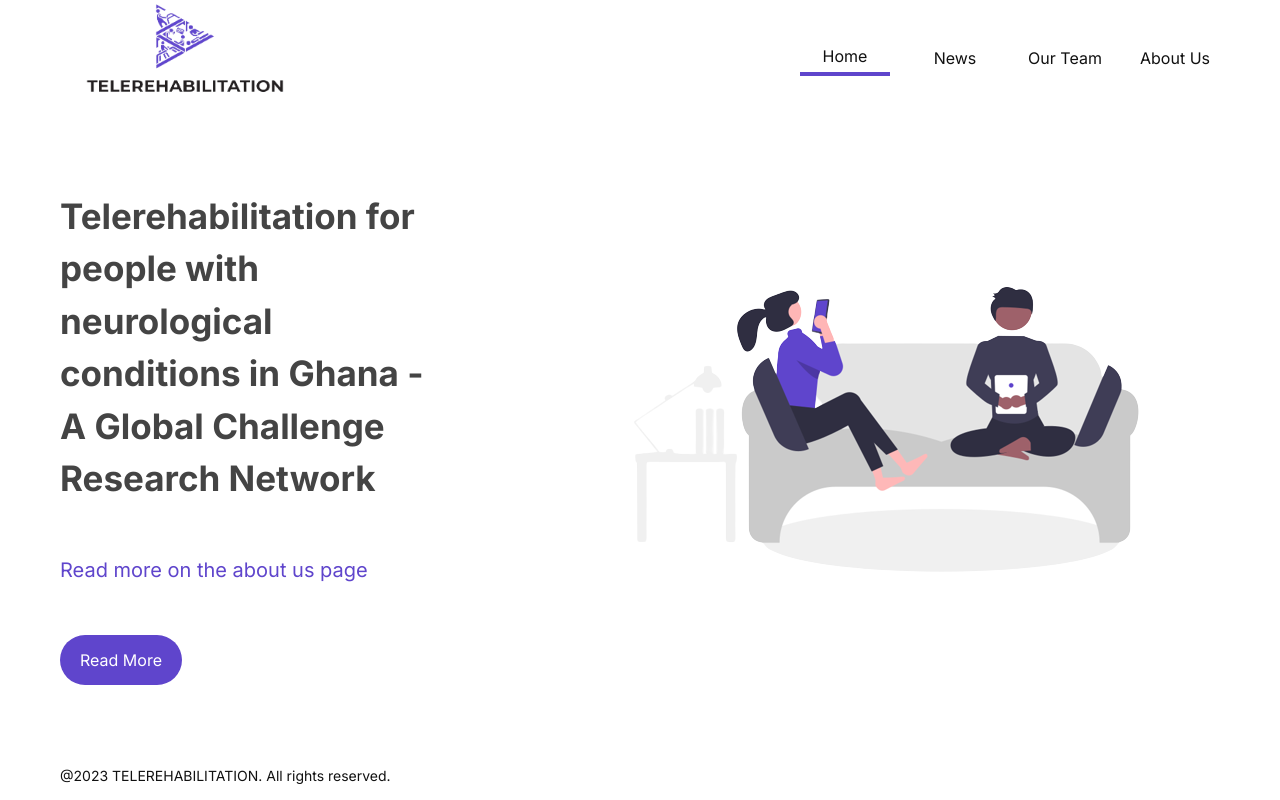
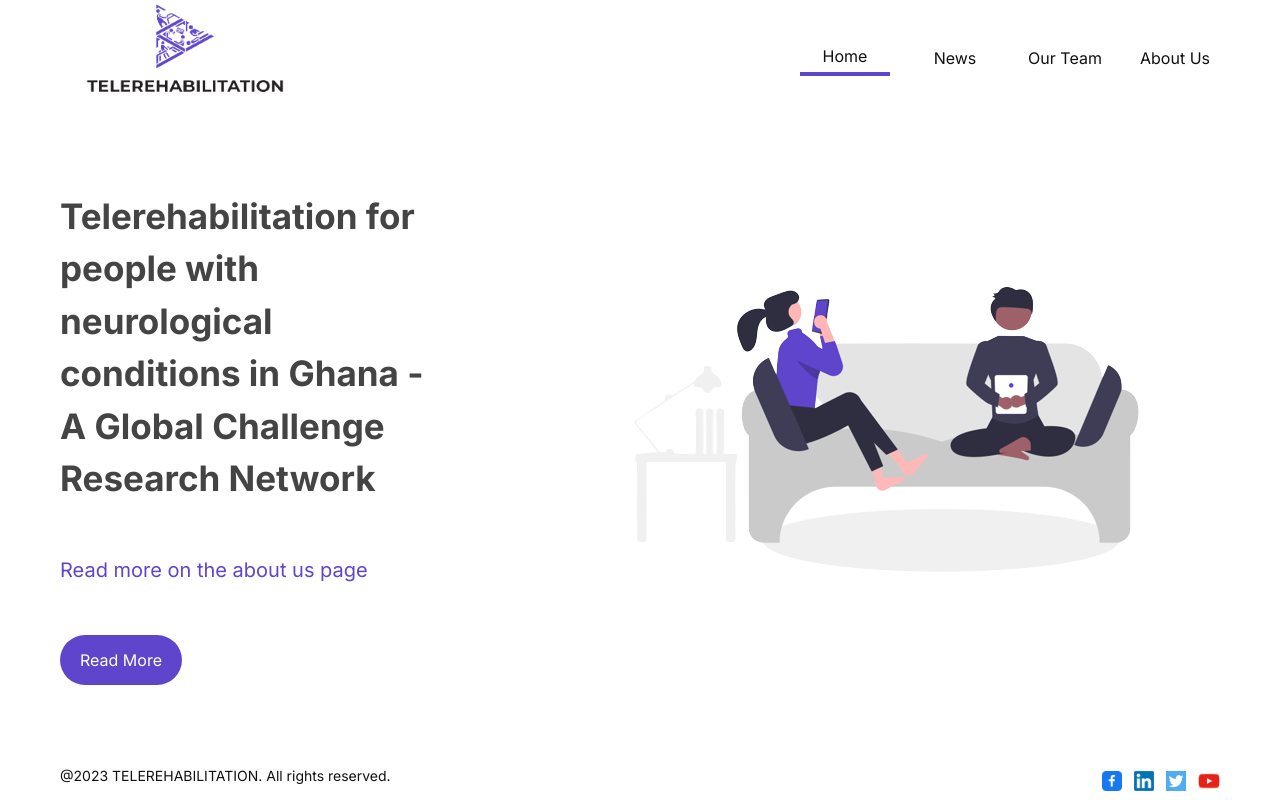
Before and after one commit to ogidibrown/research-project, a Next.js app: page / in a window 1280 px wide. Built offline with nearby package versions, Linux system fonts and the light colour scheme.

Commit message:
6th july

```diff
--- a/src/components/footer/Footer.jsx
+++ b/src/components/footer/Footer.jsx
@@ -10,10 +10,10 @@ const footer = () => {
     <footer className='h-[50px] text-center flex flex-col md:flex-row items-center md:justify-between gap-3'>
         <div className='text-[14px]'>@2023 TELEREHABILITATION. All rights reserved.</div>
         <div className='flex gap-[12px] items-center'>
-        <Image src='/img1.png' width={20} height={20}  alt='facebook' className=' cursor-pointer p-[12px]' />
-        <Image src='/img2.png' width={20} height={20}  alt='instagram' className=' cursor-pointer p-[12px]' />
-        <Image src='/img3.png' width={20} height={20}  alt='linkdin' className=' cursor-pointer p-[12px]' />
-        <Image src='/img4.png' width={22} height={22}  alt='youtube' className=' cursor-pointer p-[12px]' />
+        <Image src='/img1.png' width={20} height={20}  alt='facebook' className=' cursor-pointer mt-3' />
+        <Image src='/img2.png' width={20} height={20}  alt='instagram' className=' cursor-pointer mt-3' />
+        <Image src='/img3.png' width={20} height={20}  alt='linkdin' className=' cursor-pointer mt-3' />
+        <Image src='/img4.png' width={22} height={22}  alt='youtube' className=' cursor-pointer mt-3' />
         </div>
     </footer>
   )
```
